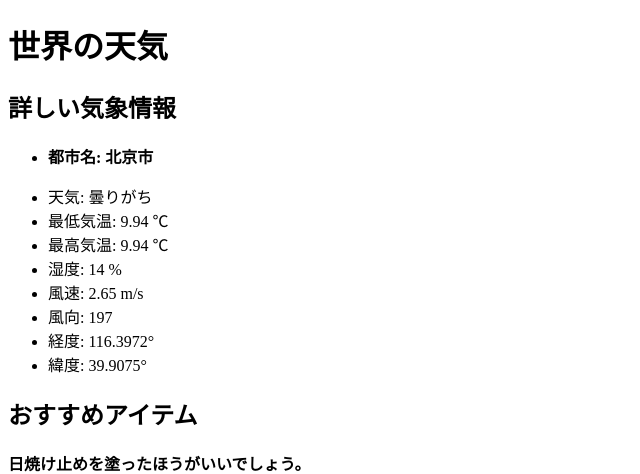
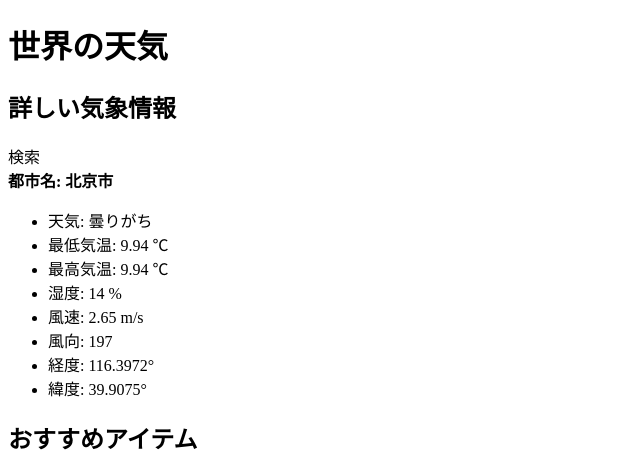
Before and after one commit to G385042023/medialabo, a plain HTML site: page project.html in a window 1280 px wide. Shown: the top 474 px of the page, without its empty margins (0-640 px from the left). Drawn offline with Linux system fonts and the light colour scheme.

Commit message:
新規作成

```diff
--- a/project.html
+++ b/project.html
@@ -7,7 +7,8 @@
   <body>
 <h1>世界の天気</h1>
 <h2>詳しい気象情報</h2>
-<ul><li><strong>都市名: 北京市</strong></li></ul>
+<form>検索</form>
+<imput><strong>都市名: 北京市</strong></imput>
 <ul>
     <li>天気:  曇りがち</li>
     <li>最低気温: 9.94 ℃</li>
```
